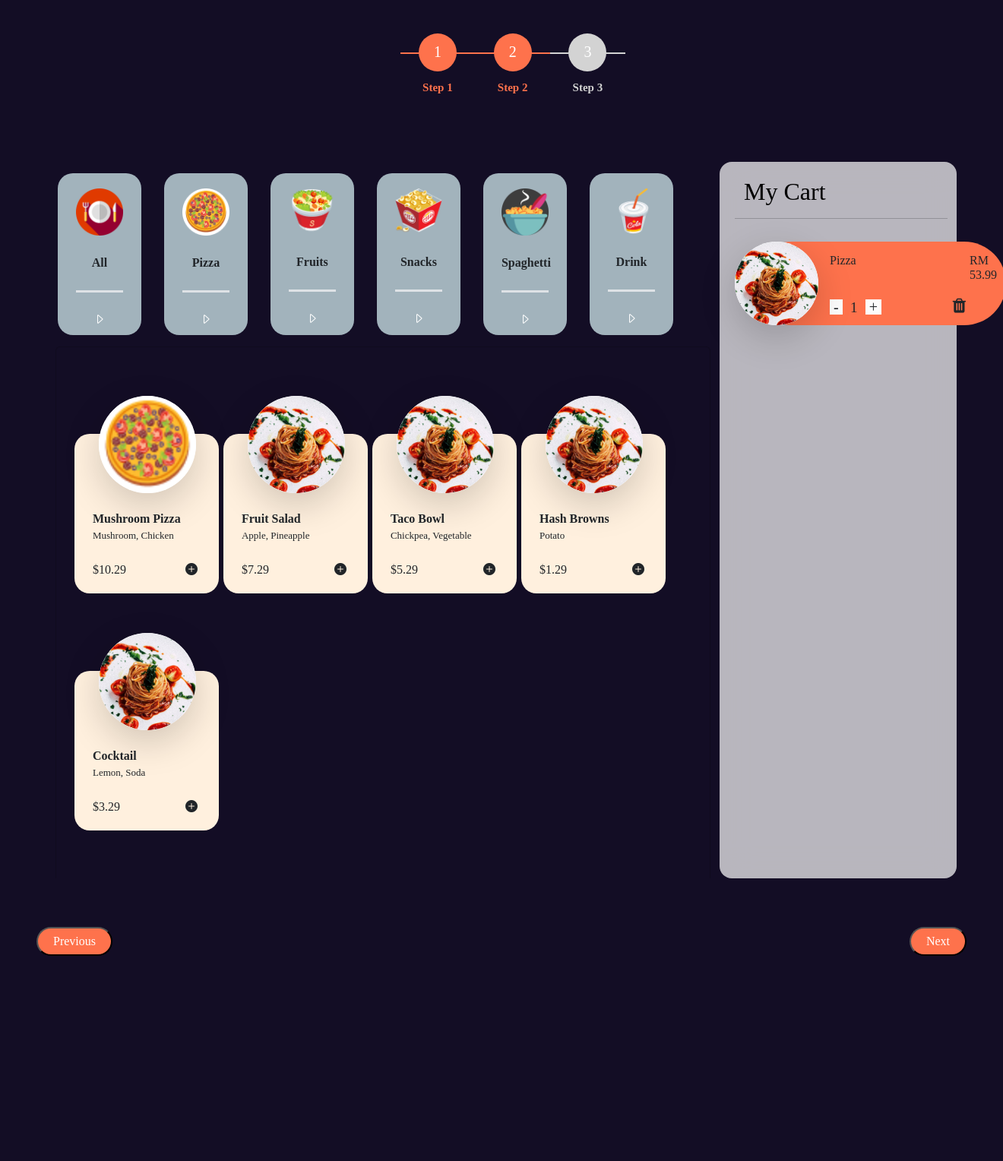
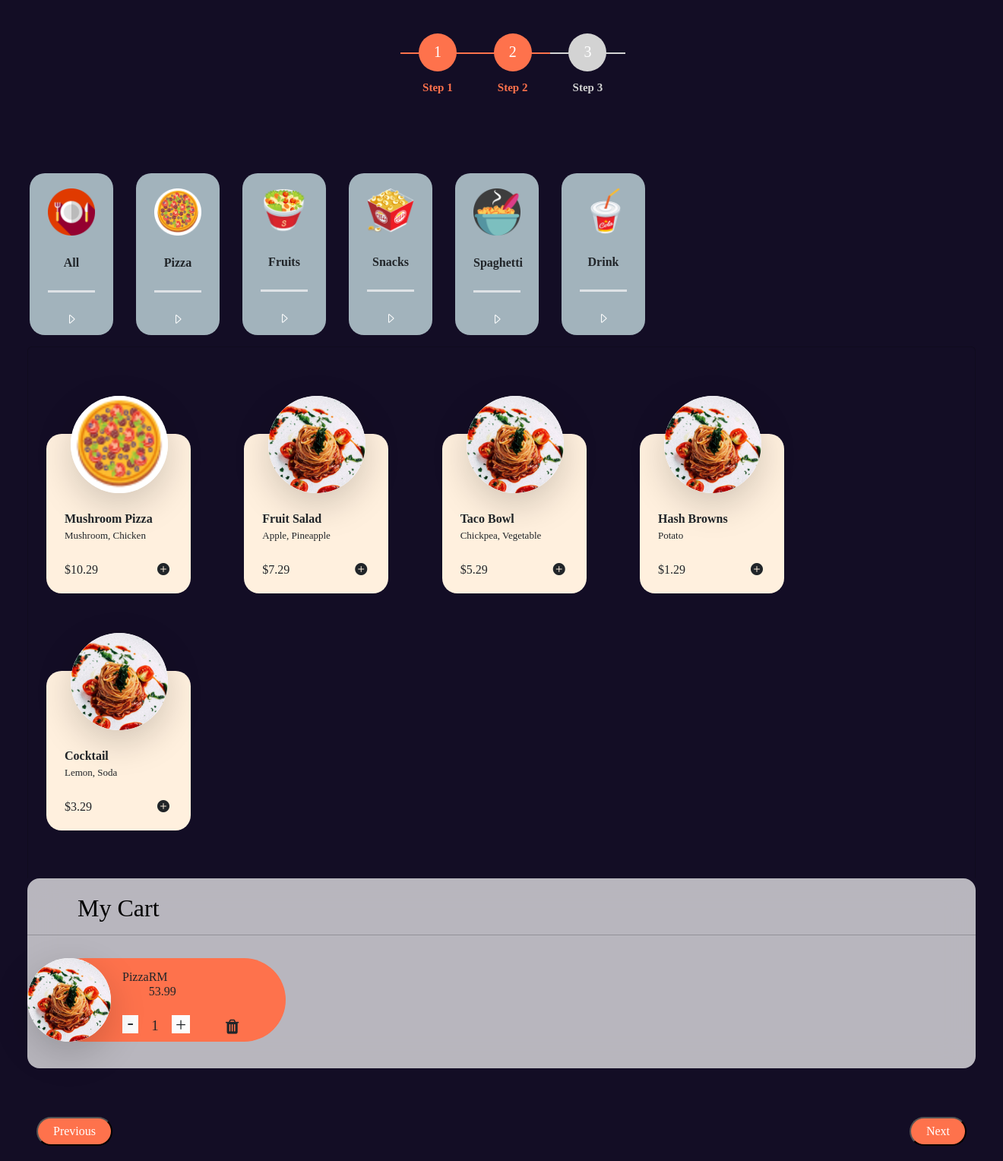
Before and after one commit to miracle1116/HollandFood, a PHP site: page /Layout/user/user_menu.html in a window 1320 px wide. Shown: the part 56-1584 px from the top of the page at 76% size. Before the commit the page ends 1314 px from the top, so only its background shows below. Run offline with PHP 8.4, Linux system fonts and the light colour scheme.

Commit message:
user-menu cart

```diff
--- a/Layout/user/user_menu.html
+++ b/Layout/user/user_menu.html
@@ -368,11 +368,12 @@
                 <div class="menucart-item-desc container-fluid">
                   <div class="menucart-itemname fw-bold">
                     <h1 class="foodname">
-                      Pizza
+                      Pizza <br>
                     </h1>
                     <h2 class="price">
                       RM <br>
-                      53.99
+                      53.99 <br>
+
                     </h2>
                   </div>
 
--- a/styles/user_menu.css
+++ b/styles/user_menu.css
@@ -46,30 +46,15 @@ body{
 
 }
 
-
-/* * {
-    margin: 0;
-    padding: 0
-} */
-
 html {
     height: 100%
 }
-
 
 #form {
     text-align: center;
     position: relative;
     margin-top: 20px
 }
-
-
-/* .finish {
-    text-align: center
-} */
-
-
-
 
 #progressbar {
     margin-bottom: 30px;
@@ -140,21 +125,6 @@ html {
     background-color: #fe724c
 }
 
-/* .icon {
-    font-size: 1.8rem; /* Change this value to adjust the size */
-
-
-/* @media screen and (max-width: 800px) {
-    #leftcolumn, .rightcolumn {
-      width: 100%;
-      padding: 0;
-    }
-  }
-
-#leftcolumn{
-        float: left;
-        width: 75%;
-} */
 
 * {
     box-sizing: border-box;
@@ -171,11 +141,14 @@ html {
   .rightcolumn {
     float: left;
     width: 25%;
+    min-height: 250px;
     padding-left: 20px;
     background: rgba(255, 255, 255, 0.7);
     backdrop-filter: blur(21px);
     border-radius: 24px;
+
   }
+
 
   /* Fake image */
   .fakeimg {
@@ -291,7 +264,7 @@ html {
   .border_menucart{
     position: relative;
     height: 110px;
-    width: 337px;
+    width: 320px; /* original 337px */
     background-color: #fe724c;
     top: 20;
     border-radius: 60px;
@@ -299,10 +272,21 @@ html {
     margin-bottom: 20px;
     margin-left: 20px;
 
+    /* the following part is done by wen wei */
+    /* can refer */
+
+    /* position: absolute;
+    top: 20;
+    right: 10px;
+    min-width: 87%;
+    height: 110px;
+    border-radius: 60px;
+    background-color: #fe724c; */
+
   }
 
   .menucart-item{
-    position: relative;
+    position: absolute; /* original : relative */
   }
 
   .menucart-item img{
@@ -325,6 +309,7 @@ html {
   }
 
   .menucart-itemname{
+    position: absolute; /* add by wen wei 28/4 5:40pm */
     font-size: large;
     margin-top: 5px;
 
@@ -335,23 +320,36 @@ html {
   }
 
   .qt, .qt-plus, .qt-minus {
+    position: absolute; /* add wen wei 28/4 5:40pm */
     display: block;
-    float: left;
+    /* float: left; */ /* commented by wen wei 28/4 5:40pm */
   }
+
+  /* vv original code vv */
+
+  /* .qt {
+    font-size: 19px;
+    line-height: 42px;
+    width: 30px;
+    text-align: center;
+  } */
 
   .qt {
     font-size: 19px;
     line-height: 42px;
     width: 30px;
     text-align: center;
+    margin-top: 10px;
+    top: 58px;
+    left: 133px;
   }
 
   .qt-plus, .qt-minus {
     background: #fcfcfc;
     border: none;
-    font-size: 20px;
+    font-size: 25px; /* ori 20px */
     font-weight: 300;
-    height: 100%;
+    height: 160%; /*ori 100% */
     padding: 0 5px;
     -webkit-transition: background .2s linear;
     -moz-transition: background .2s linear;
@@ -366,7 +364,9 @@ html {
     cursor: pointer;
   }
 
-  .qt-plus {
+  /* original code */
+
+  /* .qt-plus {
     line-height: 20px;
     margin-top: 10px;
   }
@@ -380,6 +380,31 @@ html {
     text-align: right;
     margin-top: 0px;
     margin-right: 14px;
+
+  } */
+
+  .qt-plus {
+    line-height: 25px;
+    margin-top: 10px;
+    top: 65px;
+    left: 170px;
+  }
+
+  .qt-minus {
+    line-height: 20px;
+    margin-top: 10px;
+    top: 65px;
+    left: 105px;
+    width: 6.5%;
+    padding-left: 6.5px;
+  }
+
+  #remove{
+    position: absolute;
+    top: 36px;
+    left: 105px;
+    width: 6.5%;
+    padding-left: 30px;
 
   }
 
@@ -428,7 +453,7 @@ html {
 }
 
   /* Responsive layout - when the screen is less than 800px wide, make the two columns stack on top of each other instead of next to each other */
-@media screen and (max-width: 992px) {
+@media screen and (max-width: 1400px /* ori 992px */) {
     .leftcolumn, .rightcolumn {
       width: 100%;
       padding: 0;
```
